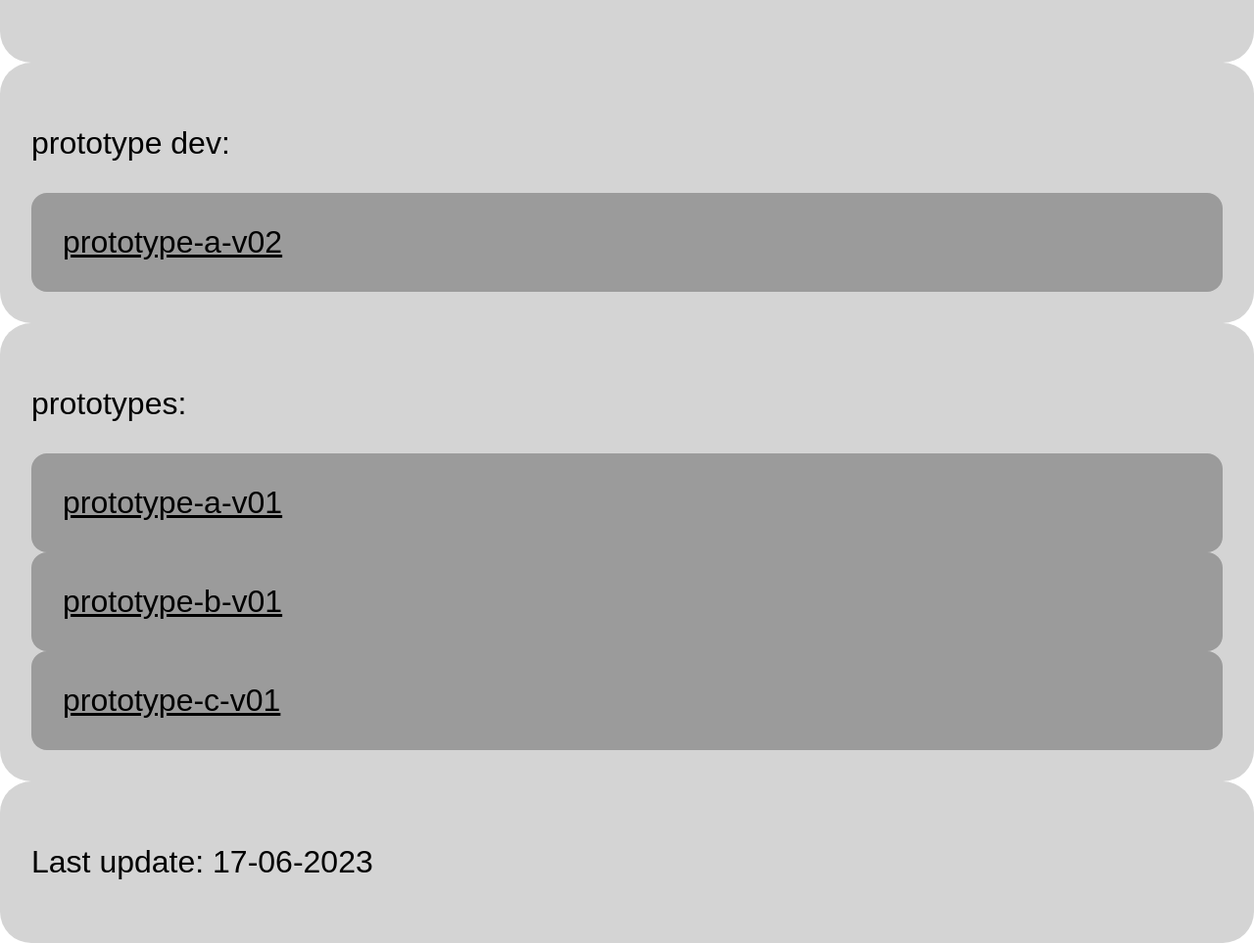
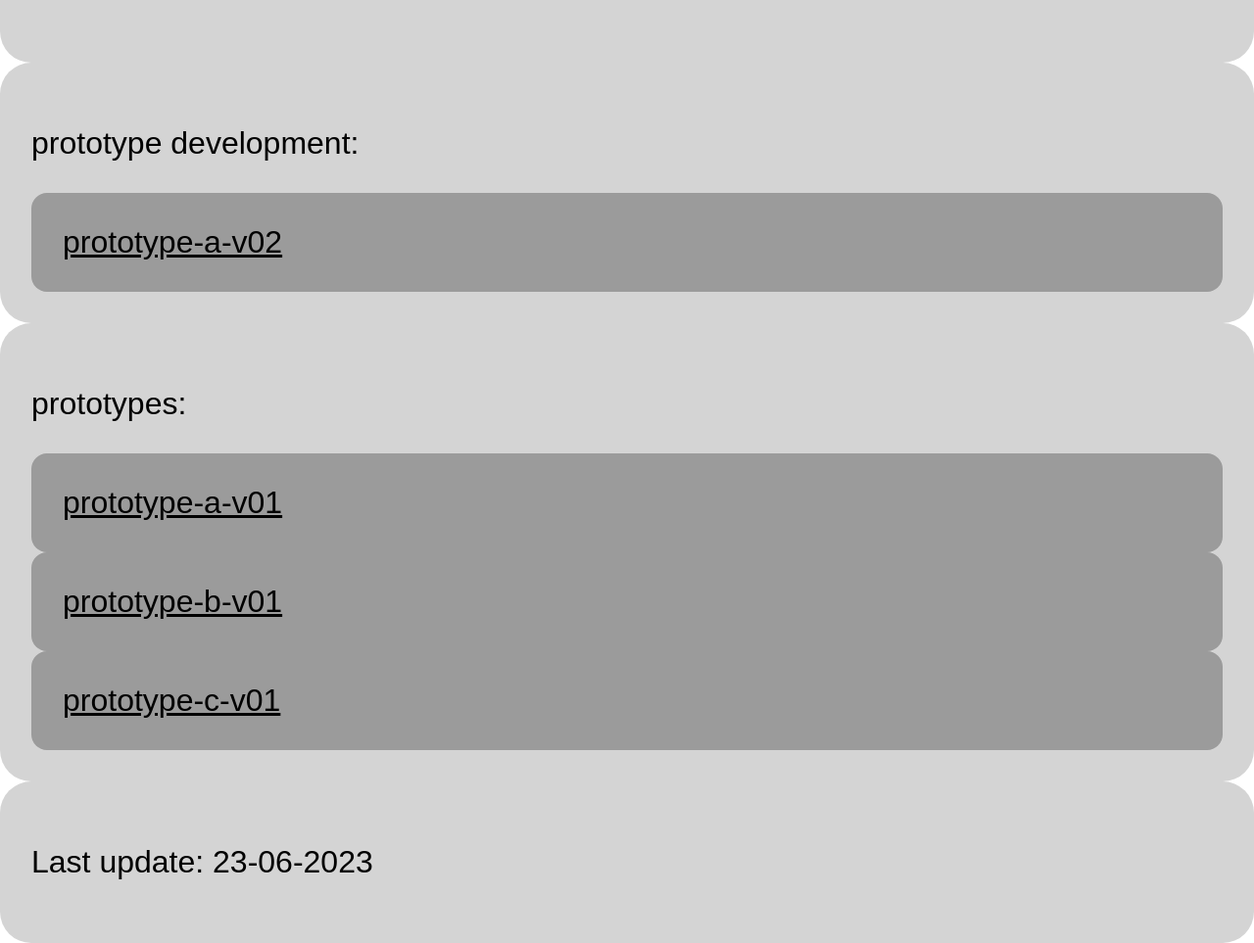
Before and after one commit to asc4nio/nengastudio, a plain HTML site: page index.html in a window 1280 px wide. Shown: the part 160-1123 px from the top of the page at 98% size. Drawn offline with Linux system fonts and the light colour scheme.

Commit message:
main html update

```diff
--- a/index.html
+++ b/index.html
@@ -12,7 +12,7 @@
     <h1>nenga studio - ascanio</h1>
   </div>
   <div class="box">
-    <p>prototype dev:</p>
+    <p>prototype development:</p>
     <ul>
       <li>
         <a href="./prototype-dev/dist/index.html">prototype-a-v02</a>
@@ -34,7 +34,7 @@
     </ul>
   </div>
   <div class="box">
-    <p>Last update: 17-06-2023</p>
+    <p>Last update: 23-06-2023</p>
   </div>
 
 </body>
```
